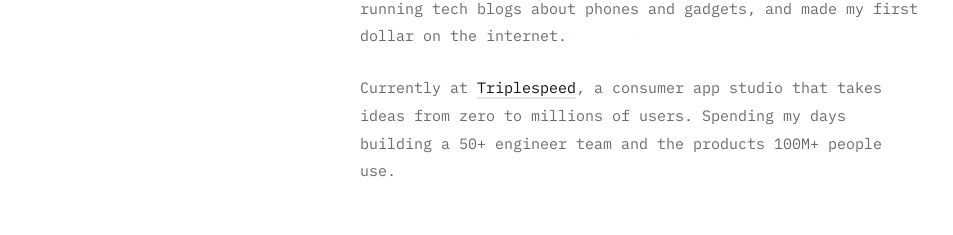
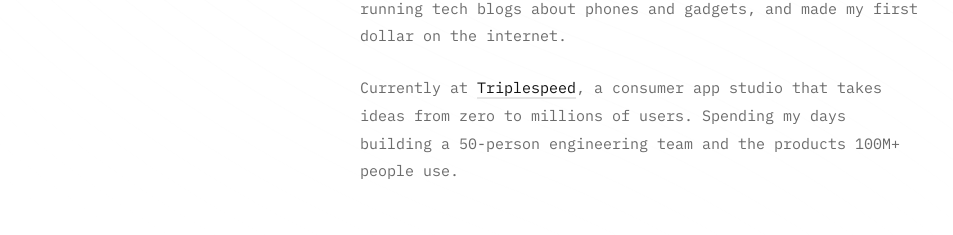
Before and after one commit to priyanshusinha11/portfolio, a Next.js app: page / in a window 1280 px wide. Shown: the part 340-575 px from the top of the page, without its empty margins (0-953 px from the left). Built offline with nearby package versions, Linux system fonts and the light colour scheme.

Commit message:
say 50-person engineering team
"50+ engineer team" made the reader stop on whether engineer was a noun
or a modifier, and the idiom is engineering team. the plus was redundant
next to "spending my days building", which already says it is growing.

```diff
--- a/src/app/page.tsx
+++ b/src/app/page.tsx
@@ -57,8 +57,8 @@ export default function Home() {
           Triplespeed
         </a>
         , a consumer app studio that takes ideas from zero to millions of users.
-        Spending my days building a 50+ engineer team and the products 100M+
-        people use.
+        Spending my days building a 50-person engineering team and the products
+        100M+ people use.
       </p>
 
       <div className="mt-14">
```
